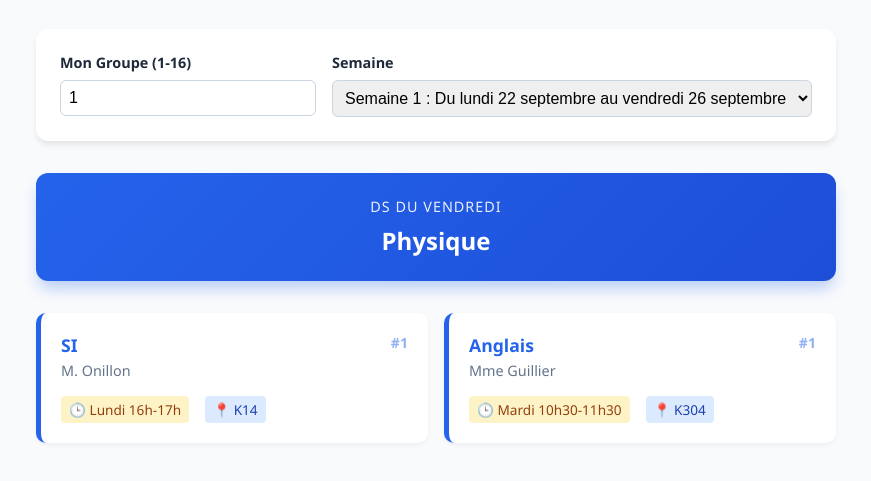
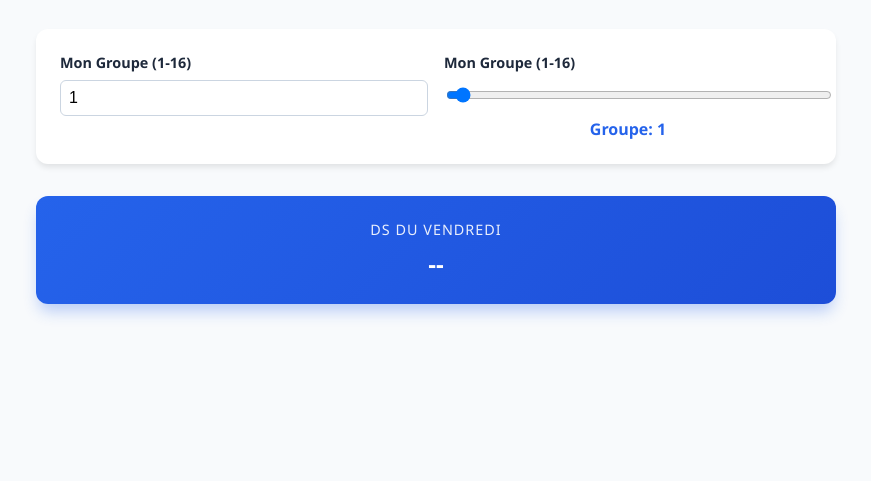
Before and after one commit to LightXeno/colloscope-PTSI, a plain HTML site: page index.html in a window 1280 px wide. Shown: the part 87-568 px from the top of the page, without its empty margins (204-1075 px from the left). Drawn offline with Linux system fonts and the light colour scheme.

Commit message:
Update index.html

```diff
--- a/index.html
+++ b/index.html
@@ -107,8 +107,9 @@
             <input type="number" id="groupSelect" min="1" max="16" value="1" onchange="updateDashboard()">
         </div>
         <div class="input-group">
-            <label for="weekSelect">Semaine</label>
-            <select id="weekSelect" onchange="updateDashboard()"></select>
+            <label for="groupSelect">Mon Groupe (1-16)</label>
+            <input type="range" id="groupSelect" min="1" max="16" value="1" onchange="updateDashboard()" style="width: 100%; cursor: pointer; height: 8px;">
+            <span id="groupValue" style="text-align: center; font-weight: 600; color: #2563eb; margin-top: 0.5rem;">Groupe: 1</span>
         </div>
     </div>
 
```
